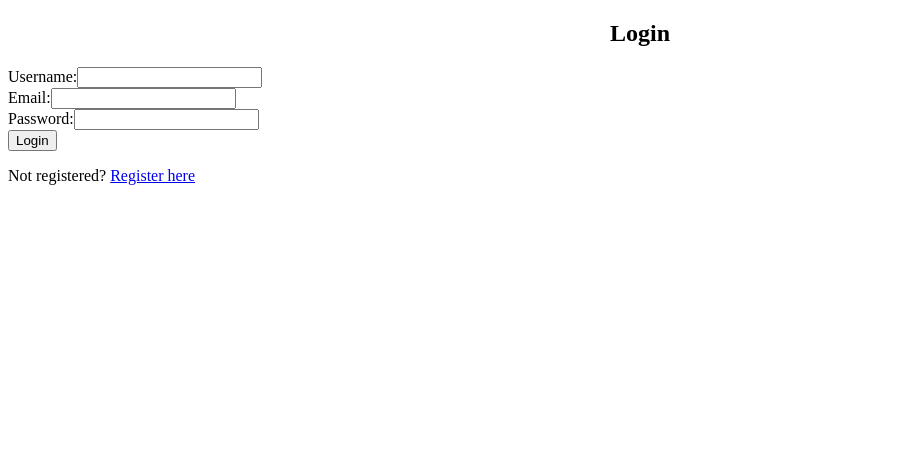
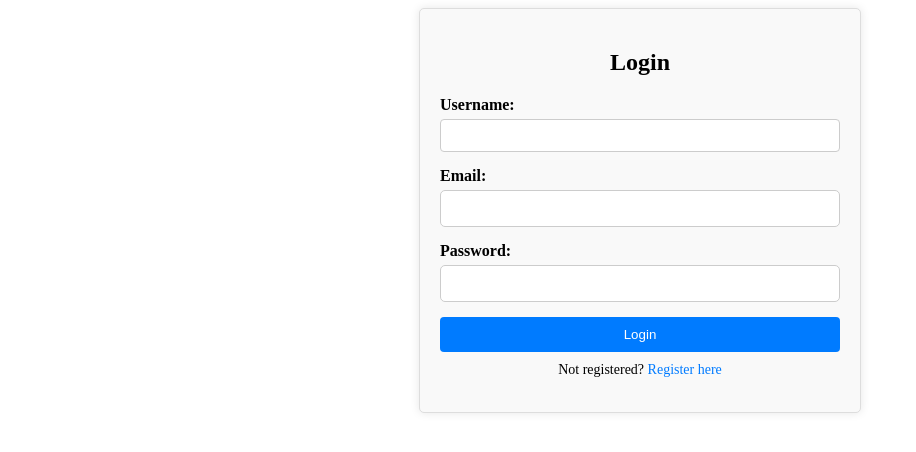
Before and after one commit to Faith-chepkemboi/WEB_APPLICATION, a React (Create React App) app in the folder frontend/: page / in a window 1280 px wide. Shown: the top 452 px of the page, without its empty margins (0-916 px from the left). Built offline with nearby package versions, Linux system fonts and the light colour scheme.

Commit message:
added email to the token

```diff
--- a/frontend/src/components/LoginForm.js
+++ b/frontend/src/components/LoginForm.js
@@ -1,6 +1,7 @@
 import React, { useState } from 'react';
 import axios from 'axios';
 import { Link, useHistory } from 'react-router-dom';
+import '../style.css'; // Import your CSS file for Login component
 
 const Login = () => {
   const [formData, setFormData] = useState({ username: '', email: '', password: '' });
@@ -32,43 +33,46 @@ const Login = () => {
   };
 
   return (
-    <div>
+    <div className="login-container">
       <h2>Login</h2>
-      <form onSubmit={handleSubmit}>
-        <div>
-          <label>Username:</label>
+      <form onSubmit={handleSubmit} className="login-form">
+        <div className="form-group">
+          <label htmlFor="username">Username:</label>
           <input
             type="text"
+            id="username"
             name="username"
             value={formData.username}
             onChange={handleChange}
           />
-          {errors.username && <div style={{ color: 'red' }}>{errors.username}</div>}
+          {errors.username && <div className="error-message">{errors.username}</div>}
         </div>
-        <div>
-          <label>Email:</label>
+        <div className="form-group">
+          <label htmlFor="email">Email:</label>
           <input
             type="email"
+            id="email"
             name="email"
             value={formData.email}
             onChange={handleChange}
           />
-          {errors.email && <div style={{ color: 'red' }}>{errors.email}</div>}
+          {errors.email && <div className="error-message">{errors.email}</div>}
         </div>
-        <div>
-          <label>Password:</label>
+        <div className="form-group">
+          <label htmlFor="password">Password:</label>
           <input
             type="password"
+            id="password"
             name="password"
             value={formData.password}
             onChange={handleChange}
           />
-          {errors.password && <div style={{ color: 'red' }}>{errors.password}</div>}
+          {errors.password && <div className="error-message">{errors.password}</div>}
         </div>
-        <button type="submit">Login</button>
+        <button type="submit" className="btn">Login</button>
       </form>
-      {errors.non_field_errors && <div style={{ color: 'red' }}>{errors.non_field_errors}</div>}
-      <p>
+      {errors.non_field_errors && <div className="error-message">{errors.non_field_errors}</div>}
+      <p className="register-link">
         Not registered? <Link to="/register">Register here</Link>
       </p>
     </div>
```
Also changed, not shown: 1 other file (tests, documents, lock files or other folders).
